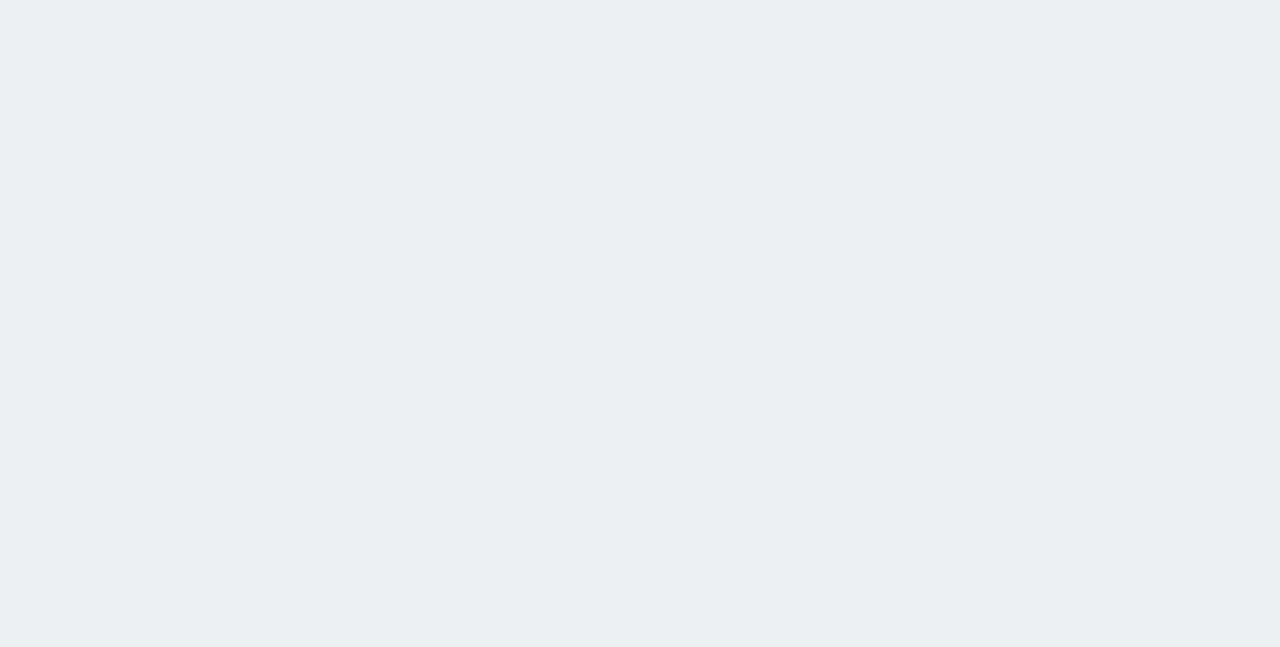
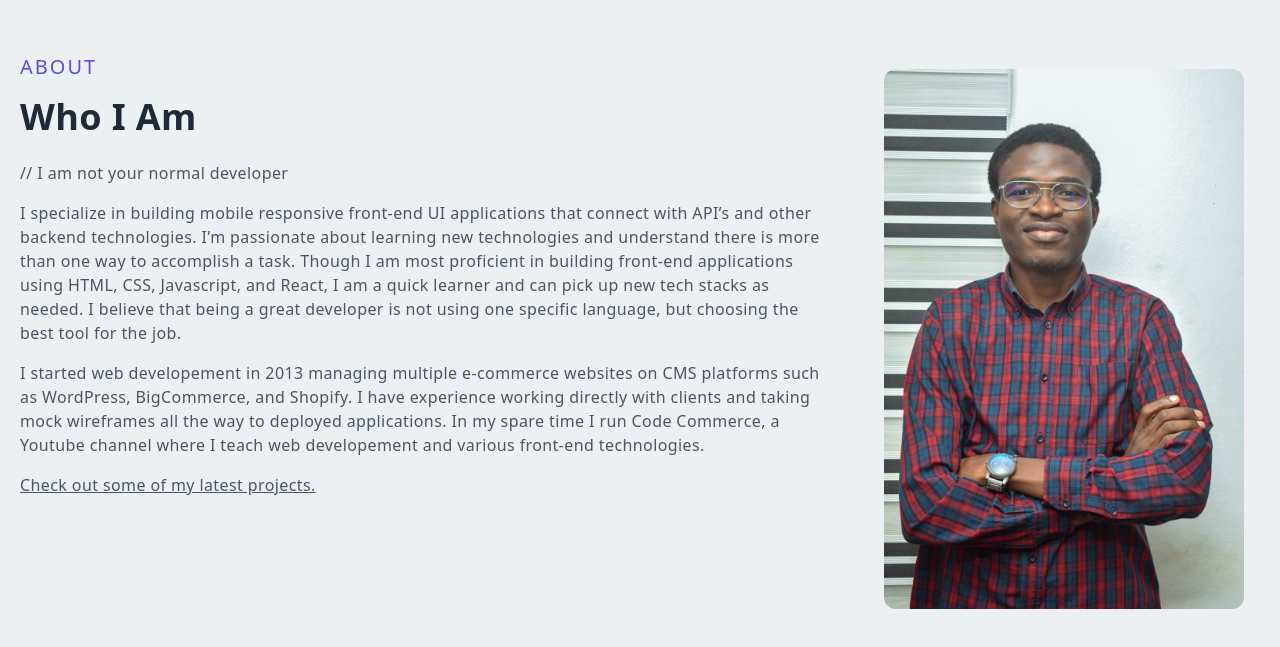
Before and after one commit to smartprincipal/johnsonPorfolio, a Next.js app: page / in a window 1280 px wide. Shown: the part 861-1508 px from the top of the page. Before the commit the page ends 800 px from the top, so only its background shows below. Built offline with nearby package versions, Linux system fonts and the light colour scheme.

Commit message:
About implemented

```diff
--- /dev/null
+++ b/components/About.jsx
@@ -0,0 +1,48 @@
+import Link from 'next/link'
+import React from 'react'
+import Me from '../public/assets/Me.jpg'
+import Image from 'next/image'
+
+const About = () => {
+  return (
+    <div className='w-full md:h-screen p-2 flex items-center py-16'>
+     <div className='max-w-[1240px] m-auto md:grid grid-cols-3 gap-8'>
+      <div className='col-span-2'>
+       <p className='uppercase text-xl tracking-widest text-[#5651e5]'>About</p>
+       <h2 className='py-4'>Who I Am</h2>
+       <p className='py-2 text-gray-600'>// I am not your normal developer</p>
+       <p className='py-2 text-gray-600'>
+            I specialize in building mobile responsive front-end UI applications
+            that connect with API’s and other backend technologies. I’m
+            passionate about learning new technologies and understand there is
+            more than one way to accomplish a task. Though I am most proficient
+            in building front-end applications using HTML, CSS, Javascript, and
+            React, I am a quick learner and can pick up new tech stacks as
+            needed. I believe that being a great developer is not using one
+            specific language, but choosing the best tool for the job.
+          </p>
+          <p className='py-2 text-gray-600'>
+            I started web developement in 2013 managing multiple e-commerce
+            websites on CMS platforms such as WordPress, BigCommerce, and
+            Shopify. I have experience working directly with clients and taking
+            mock wireframes all the way to deployed applications. In my spare
+            time I run Code Commerce, a Youtube channel where I teach web
+            developement and various front-end technologies.
+          </p>
+          <Link href='/#projects'>
+          <p className='py-2 text-gray-600 underline cursor-pointer'>
+              Check out some of my latest projects.
+            </p>
+          </Link>
+      </div>
+      <div className='w-full h-auto m-auto shadow-gray-400 rounded-xl flex items-center justify-center p-4 hover:scale-105 ease-in duration-300'>
+       <Image src={Me} alt="johnson"  className='rounded-xl' />
+      </div>
+
+     </div>
+
+    </div>
+  )
+}
+
+export default About
--- a/src/pages/index.js
+++ b/src/pages/index.js
@@ -3,6 +3,7 @@
 import { Inter } from 'next/font/google'
 import Navbar from '../../components/Navbar'
 import Main from '../../components/Main'
+import About from '../../components/About'
 
 const inter = Inter({ subsets: ['latin'] })
 
@@ -18,6 +19,7 @@
 
       <Navbar/>
       <Main/>
+      <About/>
 
     </>
   )
```
Also changed, not shown: public/assets/Me.jpg (added).
